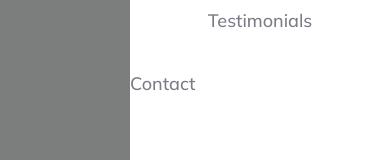
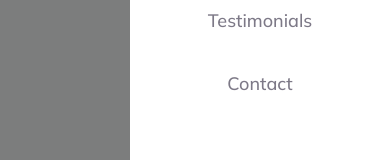
Before and after one commit to Sikal10/bike-landingpage, a Next.js app: page / in a window 390 px wide. Both pictures are taken after a click on the element 360 px from the left and 35 px from the top of the page. Shown: the part 306-466 px from the top of the page. Built offline with nearby package versions, Linux system fonts and the light colour scheme.

Commit message:
slider updated

```diff
--- a/components/Header.jsx
+++ b/components/Header.jsx
@@ -46,7 +46,7 @@ const Header = ({isOpen, toggleIcon}) => {
                         <Link href="#bike-type"><p className={"text-[#7D7987] font-mulish text-center my-10 text-[18px] h-[23px]"}>Bike Type</p></Link>
                         <Link href={"#about"}><p className={"text-[#7D7987] font-mulish text-center my-10 text-[18px] h-[23px]"}>About Us</p></Link>
                         <Link href={"#testimonials"}><p className={"text-[#7D7987] font-mulish text-center my-10 text-[18px] h-[23px]"}>Testimonials</p></Link>
-                        <Link href={"#contact"}><p className={"text-[#7D7987] font-mulish cursor-pointer text-[18px] h-[23px]"}>Contact</p></Link>
+                        <Link href={"#contact"}><p className={"text-[#7D7987] font-mulish text-center cursor-pointer text-[18px] h-[23px]"}>Contact</p></Link>
                     </div>
                 </aside>
 
```
